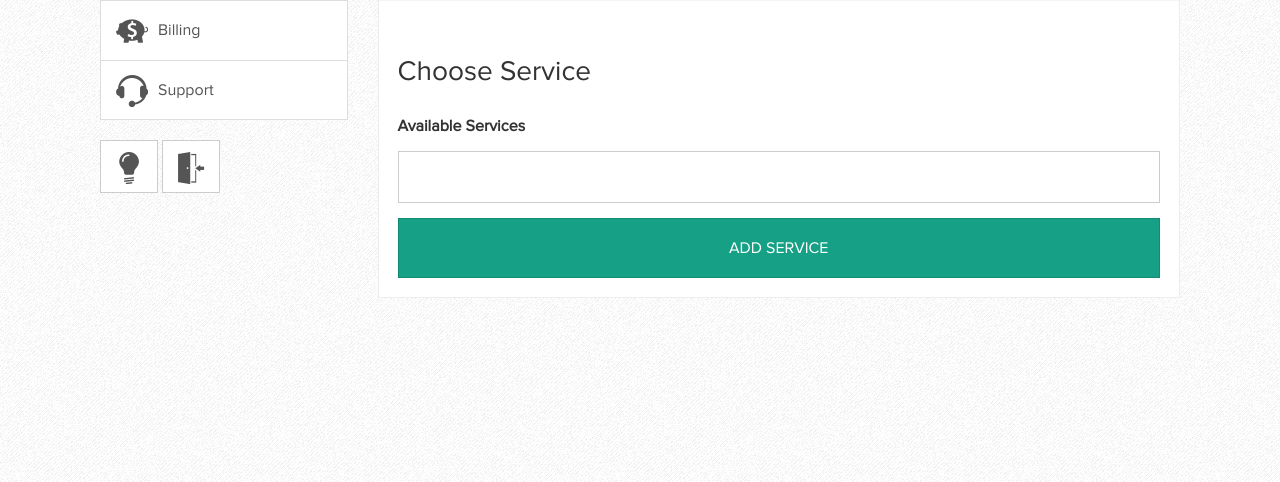
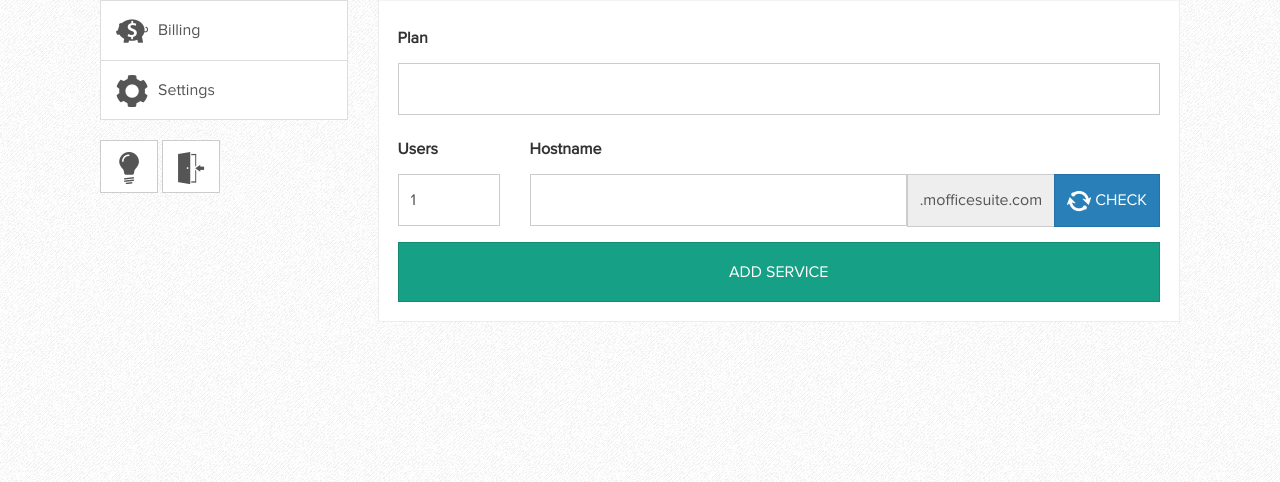
Before and after one commit to muminoff/mofficesuite-billing, a Django app: page /service/add/ in a window 1280 px wide. Shown: the part 170-652 px from the top of the page. Run offline with Django 3.2, Linux system fonts and the light colour scheme; the visitor is signed in with stand-in values (Sample User, id 1); data that the repository does not hold is empty; some web fonts are replaced.

Commit message:
Add service change

```diff
--- a/billing/context_processors.py
+++ b/billing/context_processors.py
@@ -9,14 +9,16 @@ def sidebar(request):
             ('services_page', {'title': 'Services', 'icon': 'services'}),
             ('account_page', {'title': 'Account', 'icon': 'user'}),
             ('billing_page', {'title': 'Billing', 'icon': 'bill'}),
-            ('support_page', {'title': 'Support', 'icon': 'support'}),
+            # ('support_page', {'title': 'Support', 'icon': 'support'}),
+            ('settings_page', {'title': 'Settings', 'icon': 'settings'}),
             ])
     else:
         menus = OrderedDict([
             ('services_page', {'title': 'Services', 'icon': 'services'}),
             ('account_page', {'title': 'Account', 'icon': 'user'}),
             ('billing_page', {'title': 'Billing', 'icon': 'bill'}),
-            ('support_page', {'title': 'Support', 'icon': 'support'}),
+            # ('support_page', {'title': 'Support', 'icon': 'support'}),
+            ('settings_page', {'title': 'Settings', 'icon': 'settings'}),
             ])
 
 
--- a/billing/urls.py
+++ b/billing/urls.py
@@ -26,7 +26,8 @@ urlpatterns = patterns('',
     url(r'^services/$', 'core.views.services_page', name='services_page'),
     url(r'^account/$', 'core.views.account_page', name='account_page'),
     url(r'^billing/$', 'core.views.billing_page', name='billing_page'),
-    url(r'^support/$', 'core.views.support_page', name='support_page'),
+    # url(r'^support/$', 'core.views.support_page', name='support_page'),
+    url(r'^settings/$', 'core.views.settings_page', name='settings_page'),
     url(r'^feedback/$', 'core.views.feedback_page', name='feedback_page'),
     url(r'^payment/$', 'core.views.payment_page', name='payment_page'),
     url(r'^security/$', 'core.views.security_settings_page', name='security_settings_page'),
--- a/core/views.py
+++ b/core/views.py
@@ -140,9 +140,13 @@ def account_page(request):
 def billing_page(request):
     return render(request, 'billing.html')
 
+# @login_required
+# def support_page(request):
+#     return render(request, 'support.html')
+
 @login_required
-def support_page(request):
-    return render(request, 'support.html')
+def settings_page(request):
+    return render(request, 'settings.html')
 
 @login_required
 def feedback_page(request):
--- a/templates/service_add.html
+++ b/templates/service_add.html
@@ -15,17 +15,36 @@
                   </div>
                   {% endif %}
                   <div class="contact-information">
-                    <h3>Choose Service</h3>
                     <form role="form" action="{% url "service_add_page" %}" method="POST">
                       {% csrf_token %}
                       <div class="form-group">
-                        <label for="inputService">Available Services</label>
+                        <label for="service">Plan</label>
                         <select class="form-control" id="service" name="service">
                           {% for service in services %}
                           <option value="{{ service.id }}">{{ service.name }} - ${{ service.rate }} per user/month</option>
                           {% endfor %}
                         </select>
                       </div>
+                      <div class="row">
+                      <div class="col-md-2">
+                        <div class="form-group">
+                          <label for="inputFirstName">Users</label>
+                          <input type="number" class="form-control" id="users" placeholder="1" value="1" min="1" max="100">
+                        </div>
+                      </div>
+                      <div class="col-md-10">
+                        <div class="form-group">
+                          <label for="hostname">Hostname</label>
+                          <div class="input-group">
+                            <input id="hostname" name="hostname" type="text" class="form-control">
+                              <span class="input-group-addon">.mofficesuite.com</span>
+                              <span class="input-group-btn">
+                                <button class="btn btn-primary btn-cap" type="button"><img src="{{ STATIC_URL }}images/check-24-alt.png"></img> CHECK</button>
+                              </span>
+                          </div>
+                        </div>
+                      </div>
+                    </div>
                       <button type="submit" class="btn btn-success btn-lg btn-block btn-cap">ADD SERVICE</button>
                     </form>
                   </div>
```
Also changed, not shown: templates/payment.html (+16 -4 lines), templates/settings.html (added, +50 -0 lines), static/images/check-24-alt.png (added), static/images/right-32.png (added), static/images/settings-32-alt.png (added), static/images/settings-32.png.
